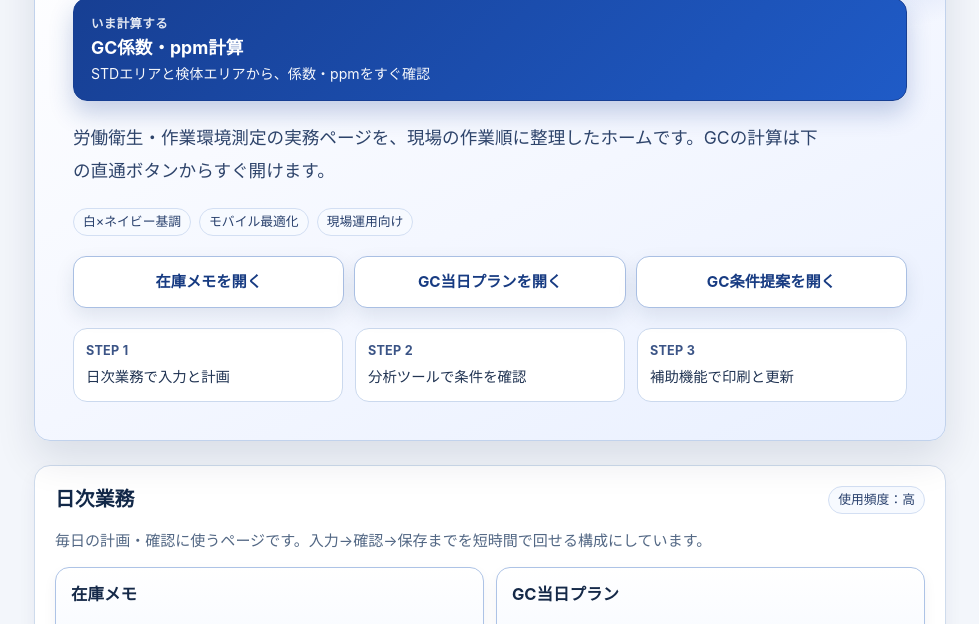
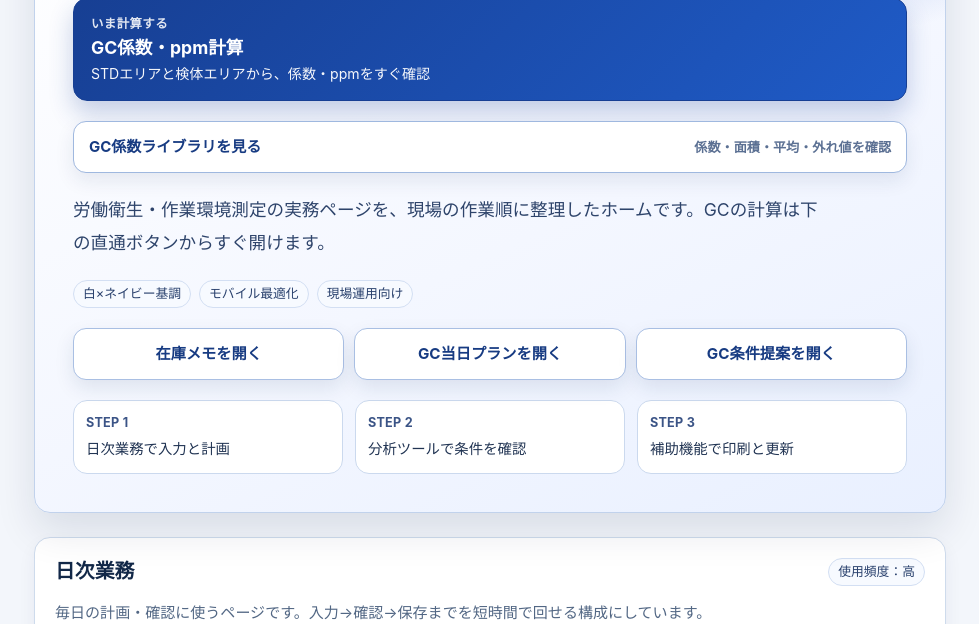
Before and after one commit to rodoeisei-lab/work-ops-hub, a plain HTML site: page index.html in a window 1280 px wide. Shown: the part 132-756 px from the top of the page, without its empty margins (150-1129 px from the left). Drawn offline with Linux system fonts and the light colour scheme.

Commit message:
Add quick access to GC factor library

```diff
--- a/index.html
+++ b/index.html
@@ -158,6 +158,36 @@
       opacity: .96;
     }
 
+    .factor-quick-link {
+      display: flex;
+      justify-content: space-between;
+      align-items: center;
+      gap: 12px;
+      min-height: 52px;
+      padding: 11px 15px;
+      border: 1px solid #9fb8df;
+      border-radius: 13px;
+      background: #fff;
+      color: #173b82;
+      font-weight: 700;
+      position: relative;
+      z-index: 1;
+      box-shadow: 0 8px 19px rgba(20, 45, 91, 0.09);
+    }
+
+    .factor-quick-link span {
+      color: #5b7093;
+      font-size: .82rem;
+      font-weight: 600;
+    }
+
+    .factor-quick-link:hover,
+    .factor-quick-link:focus-visible {
+      text-decoration: none;
+      background: #f4f8ff;
+      border-color: #7f9fd1;
+    }
+
     .flow {
       display: grid;
       grid-template-columns: repeat(3, minmax(0, 1fr));
@@ -289,6 +319,7 @@
       .flow { grid-template-columns: 1fr; }
       .quick-links a { justify-content: flex-start; padding-inline: 12px; font-size: .94rem; }
       .calculator-quick-link { padding: 14px; }
+      .factor-quick-link { align-items: flex-start; flex-direction: column; gap: 2px; padding: 12px 14px; }
       .flow-step { padding: 11px 12px; }
       .menu-card { min-height: 0; padding: 13px; }
       .section-title { font-size: 1.1rem; }
@@ -308,6 +339,10 @@
         <small>いま計算する</small>
         <strong>GC係数・ppm計算</strong>
         <span>STDエリアと検体エリアから、係数・ppmをすぐ確認</span>
+      </a>
+      <a class="factor-quick-link" href="gc-factors.html">
+        <strong>GC係数ライブラリを見る</strong>
+        <span>係数・面積・平均・外れ値を確認</span>
       </a>
       <p class="sub">労働衛生・作業環境測定の実務ページを、現場の作業順に整理したホームです。GCの計算は下の直通ボタンからすぐ開けます。</p>
       <div class="hero-meta">
@@ -345,6 +380,7 @@
       <p class="section-note">GC条件の照合、標準液管理、濃度計算を行うページです。測定の再現性確認や記録前チェックに活用できます。</p>
       <div class="menu-grid">
         <a href="gc-calculator.html?gc-version=20260902-easy-page-reset-1" class="menu-card primary-link"><strong>GC係数・ppm計算</strong><small>STDエリアと検体エリアから、係数・ppmを計算</small></a>
+        <a href="gc-factors.html" class="menu-card primary-link"><strong>GC係数ライブラリ</strong><small>カラム・温度ごとの係数、面積、平均、外れ値を確認</small></a>
         <a href="gc-rt-library.html" class="menu-card"><strong>GC RTライブラリ</strong><small>条件ごとのRT一覧を確認</small></a>
         <a href="gc-std-master.html" class="menu-card"><strong>GC標準液マスタ</strong><small>STD値と要確認データを確認</small></a>
       </div>
```
